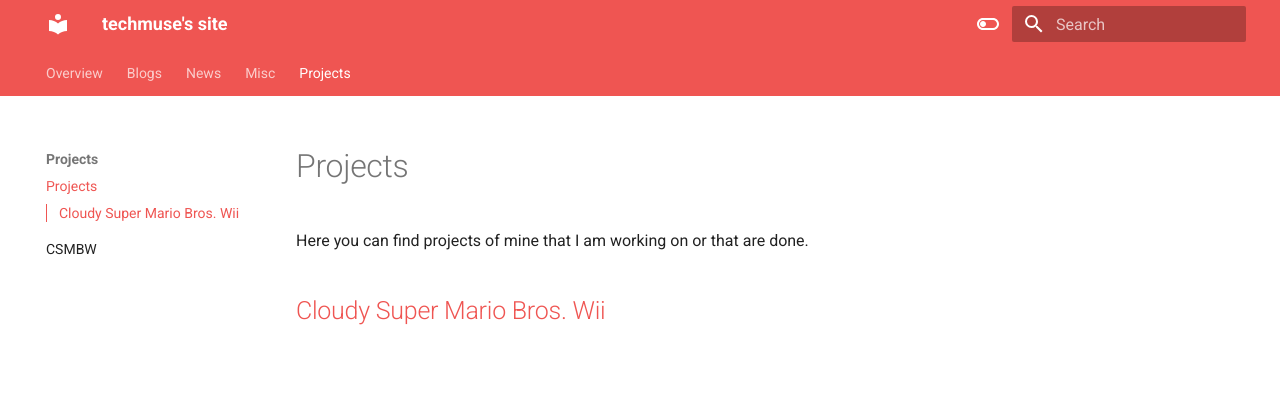
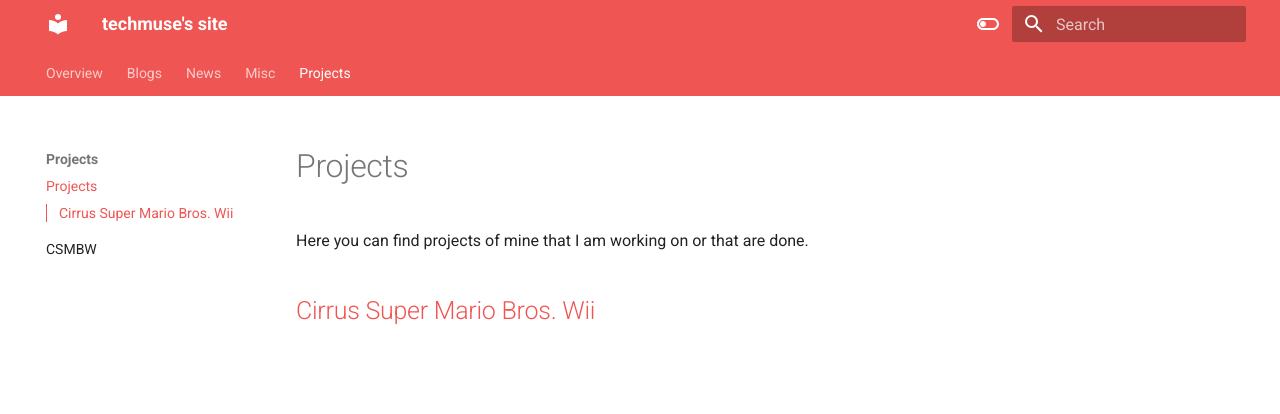
Before and after one commit to techmuse8/techmuse8.github.io, an MkDocs documentation site: the page built from docs/Projects/index.md, in a window 1280 px wide. Shown: the top 414 px of the page. Built offline with MkDocs 1.6.1 and Material for MkDocs 9.7.7, drawn with Linux system fonts in a browser that asks for light colours.

Commit message:
that is not the name anymore, me

```diff
--- a/docs/Projects/index.md
+++ b/docs/Projects/index.md
@@ -2,4 +2,4 @@
 
 Here you can find projects of mine that I am working on or that are done.
 
-## [Cloudy Super Mario Bros. Wii](https://techmuse8.github.io/Projects/CSMBW/)
+## [Cirrus Super Mario Bros. Wii](https://techmuse8.github.io/Projects/CSMBW/)
```
